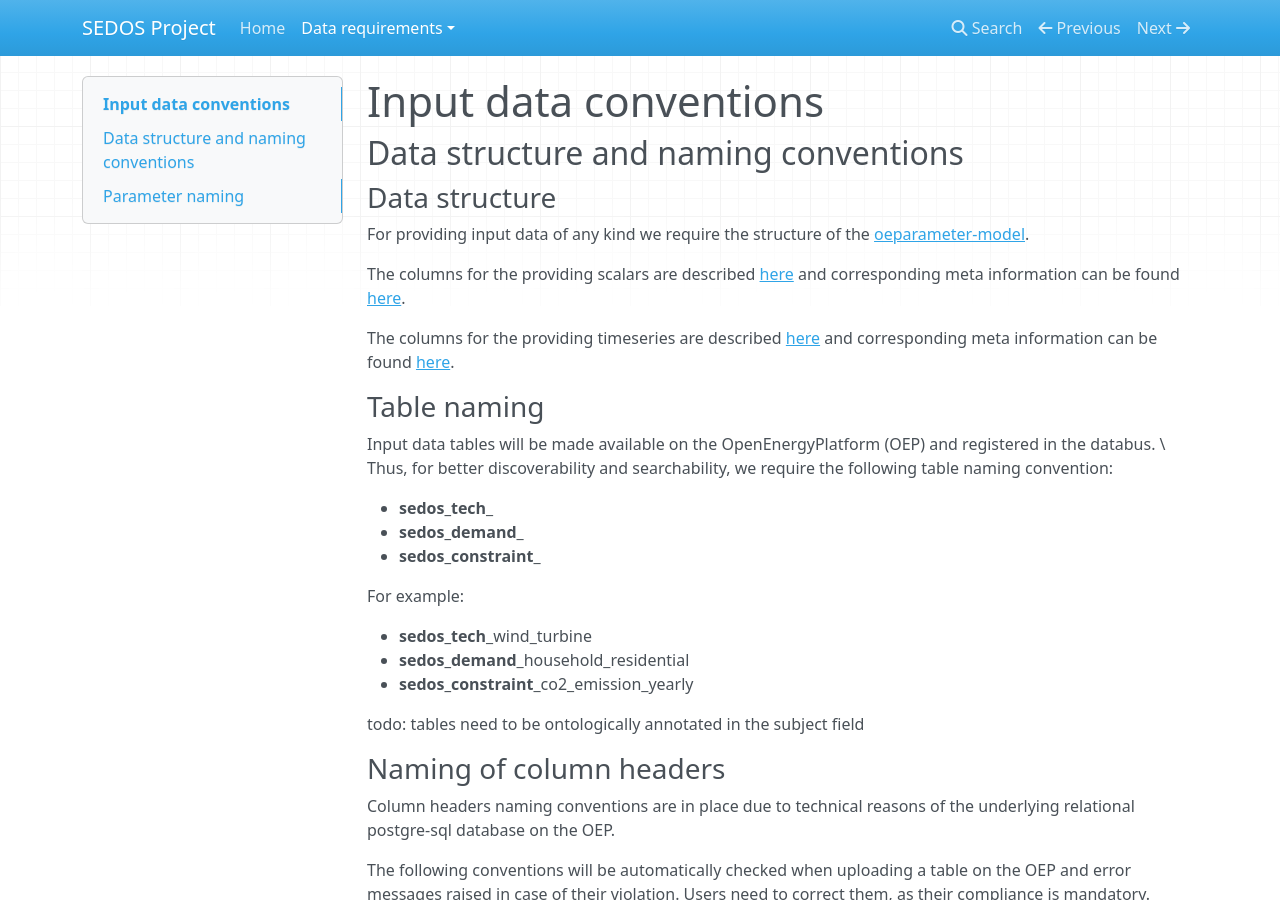
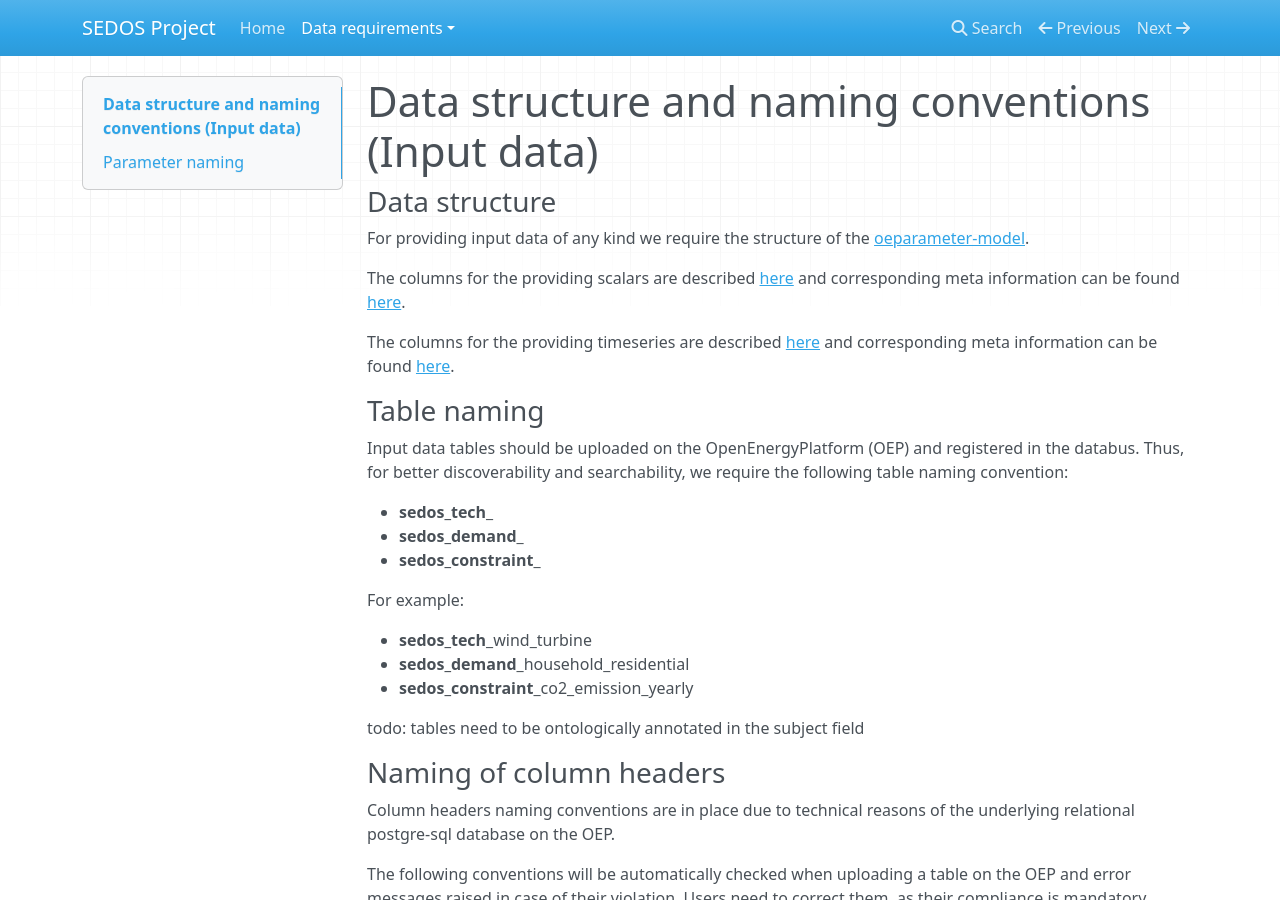
Before and after one commit to sedos-project/organization, an MkDocs documentation site: the page built from docs/data_requirements/input_data.md, in a window 1280 px wide and 900 px high. Built offline with MkDocs 1.6.1, drawn with Linux system fonts in a browser that asks for light colours; nearby versions of some CDN libraries; part of the change alters nothing that is shown.

```diff
--- a/docs/data_requirements/input_data.md
+++ b/docs/data_requirements/input_data.md
@@ -1,6 +1,4 @@
-# Input data conventions
-
-## Data structure and naming conventions
+# Data structure and naming conventions (Input data)
 
 ### Data structure
 
@@ -12,7 +10,7 @@ The columns for the providing timeseries are described [here](https://github.com
 
 ### Table naming
 
-Input data tables will be made available on the OpenEnergyPlatform (OEP) and registered in the databus. \
+Input data tables should be uploaded on the OpenEnergyPlatform (OEP) and registered in the databus.
 Thus, for better discoverability and searchability, we require the following table naming convention:
 
 * **sedos_tech**_
--- a/mkdocs.yml
+++ b/mkdocs.yml
@@ -2,8 +2,10 @@ site_name: SEDOS Project
 nav:
     - Home: 'index.md'
     - 'Data requirements':
-       - 'Process and upload input data': 'data_requirements/input_data.md'
-       - 'Datamodel': 'data_requirements/datamodel.md'
-       - 'Ontology': 'data_requirements/data_annotation_ontology.md'
-       - 'Metadata': 'data_requirements/metadata.md'
-       - 'Licensing': 'data_requirements/licensing.md'
+       - 'Overview': 'data_requirements/overview.md'
+       - '1. Data Structure (Input) ': 'data_requirements/input_data.md'
+       - '2. Datamodel': 'data_requirements/datamodel.md'
+       - '3. Ontology': 'data_requirements/data_annotation_ontology.md'
+       - '4. Upload data to OEP': 'data_requirements/contribute_data.md'
+       - '5. Metadata': 'data_requirements/metadata.md'
+       - '6. Licensing': 'data_requirements/licensing.md'
```
